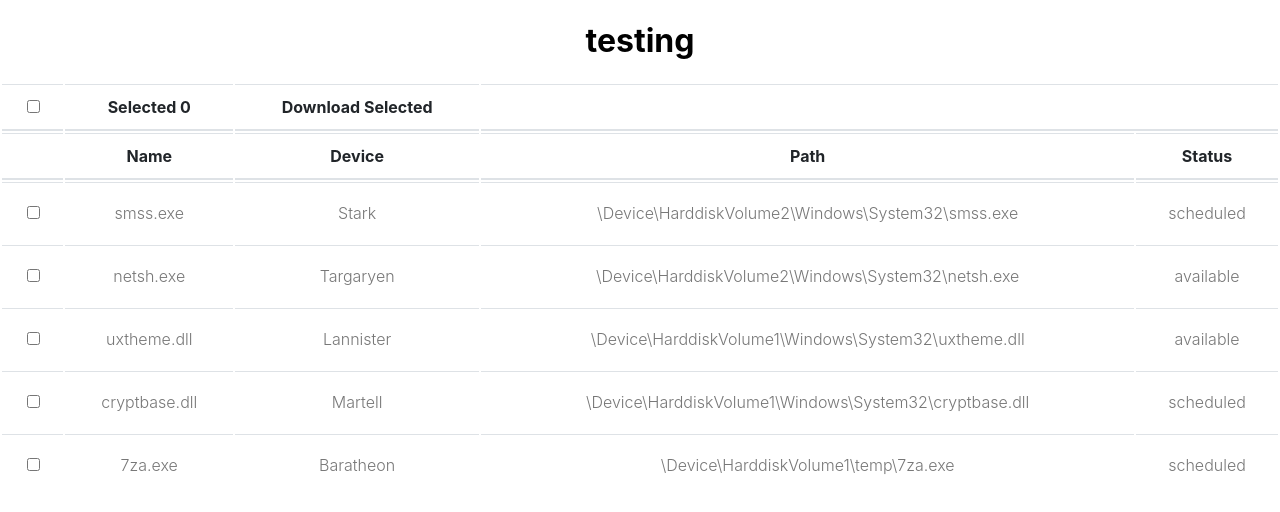
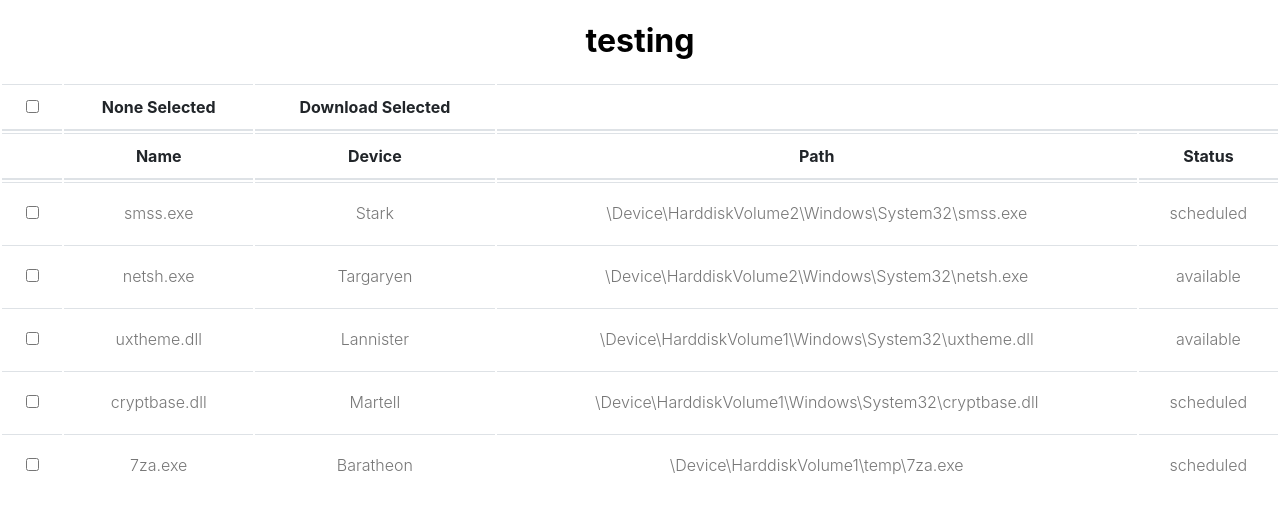
Before and after one commit to padalagandham/fetch-table-data, a React (Create React App) app: page / in a window 1280 px wide. Shown: the top 512 px of the page. Built offline with nearby package versions, Linux system fonts and the light colour scheme.

Commit message:
Display not selected

```diff
--- a/src/TopHeader.js
+++ b/src/TopHeader.js
@@ -40,7 +40,11 @@ const TopHeader = () => {
           }}
         />
       </th>
-      <th>Selected {selectRowsCount}</th>
+      <th>
+        {selectRowsCount === 0
+          ? "None Selected"
+          : `Selected ${selectRowsCount}`}
+      </th>
       <th
         onClick={() => {
           alert(getSelectedRows());
```
